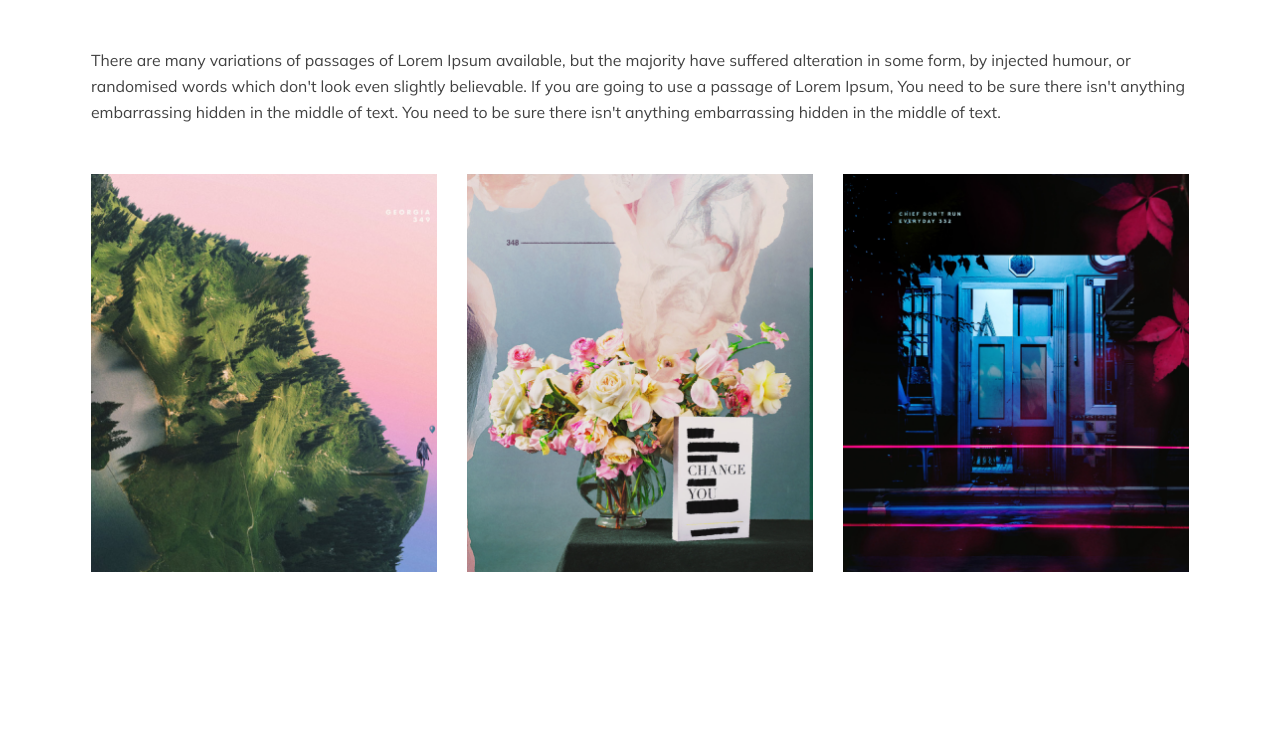
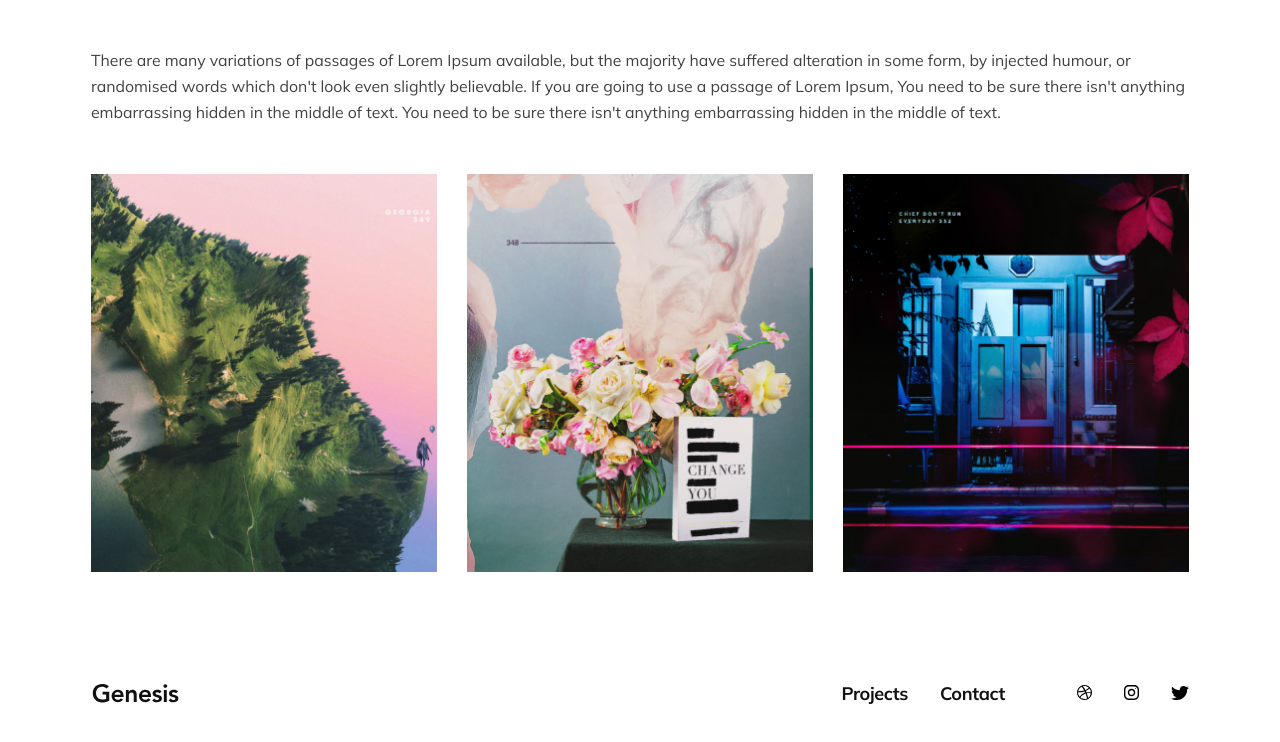
Before and after one commit to nathalie-jane/frontend-lesson-11-cross-browser-sass, a plain HTML site: page pages/projects.html in a window 1280 px wide. Shown: the part 1243-1985 px from the top of the page. Drawn offline with Linux system fonts and the light colour scheme.

Commit message:
feat(projects): add footer section to projects page
- Add site footer to projects.html
- Reuse existing footer structure and styling

```diff
--- a/pages/projects.html
+++ b/pages/projects.html
@@ -107,6 +107,44 @@
 				</section>
 				<!-- END Project Visual -->
 			</main>
+
+			<!-- =========================================================
+					FOOTER
+					Secondary navigation and social media icon links
+			============================================================== -->
+			<footer class="site-footer">
+				<nav class="site-nav site-nav--footer">
+					<ul class="site-nav__list site-nav__list--footer">
+						<li class="site-nav__item site-nav__item--logo">
+							<a class="site-nav__link site-nav__link--logo" href="../index.html">
+								<img class="site-nav__logo" src="../images/logo/brand-logo.svg" alt="Genesis Logo" />
+							</a>
+						</li>
+						<li class="site-nav__item site-nav__item--projects">
+							<a class="site-nav__link" href="#">Projects</a>
+						</li>
+						<li class="site-nav__item site-nav__item--contact">
+							<a class="site-nav__link" href="contact.html">Contact</a>
+						</li>
+						<li class="site-nav__item site-nav__item--social">
+							<a class="site-nav__link site-nav__link--social" href="#">
+								<img class="site-nav__icon site-nav__icon--dribbble" src="../images/icons/dribbble-icon.svg" alt="dribbble logo icon" />
+							</a>
+						</li>
+						<li class="site-nav__item site-nav__item--social">
+							<a class="site-nav__link site-nav__link--social" href="#">
+								<img class="site-nav__icon site-nav__icon--instagram" src="../images/icons/instagram-icon.svg" alt="Instragram logo icon" />
+							</a>
+						</li>
+						<li class="site-nav__item site-nav__item--social">
+							<a class="site-nav__link site-nav__link--social" href="#">
+								<img class="site-nav__icon site-nav__icon--twitter" src="../images/icons/twitter-icon.svg" alt="Twitter logo icon" />
+							</a>
+						</li>
+					</ul>
+				</nav>
+			</footer>
+			<!-- END Footer -->
 		</div>
 	</body>
 </html>
```
